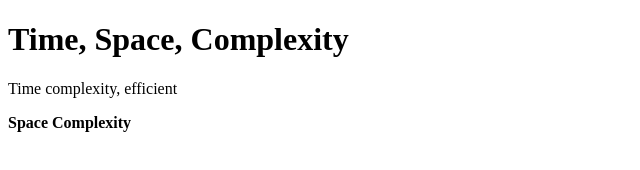
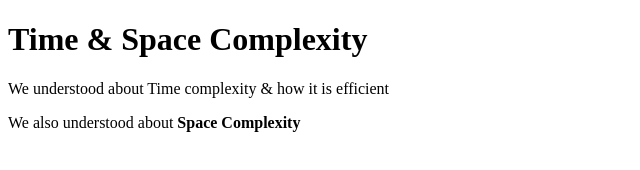
Before and after one commit to acciojob/time-and-space-complexity-Umesh-Deogharia, a website: page main.html in a window 1280 px wide. Shown: the whole page, without its empty margins (0-640 px from the left). Drawn offline with Linux system fonts and the light colour scheme.

Commit message:
created a submission

```diff
--- a/main.html
+++ b/main.html
@@ -9,9 +9,9 @@
 <body>
 	<!-- the entire body must be written by student -->
 
-	<h1>Time, Space, Complexity</h1>
-	<p>Time complexity, efficient</p>
-	<p><b>Space Complexity</b, O(n)</p>
+	<h1>Time & Space Complexity</h1>
+	<p>We understood about Time complexity & how it is efficient</p>
+	<p>We also understood about <b>Space Complexity</b, O(n) as well in my graduation of BCA</p>
     <script type="text/javascript" src="./script.js">
 </script>
 
```
